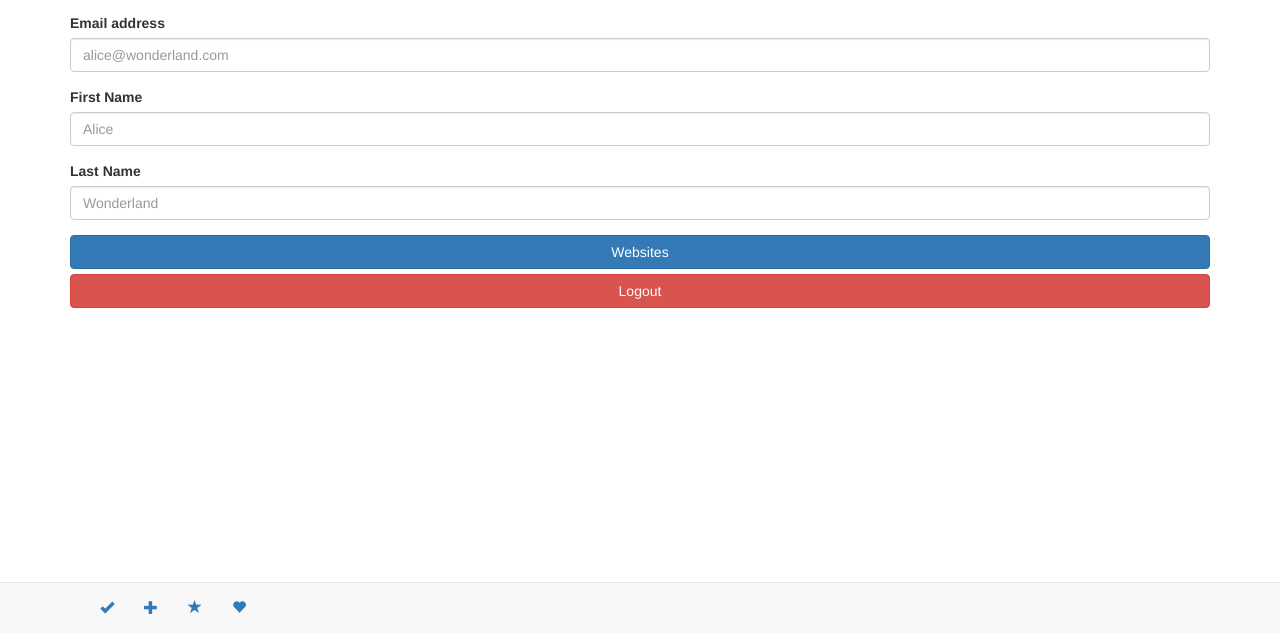
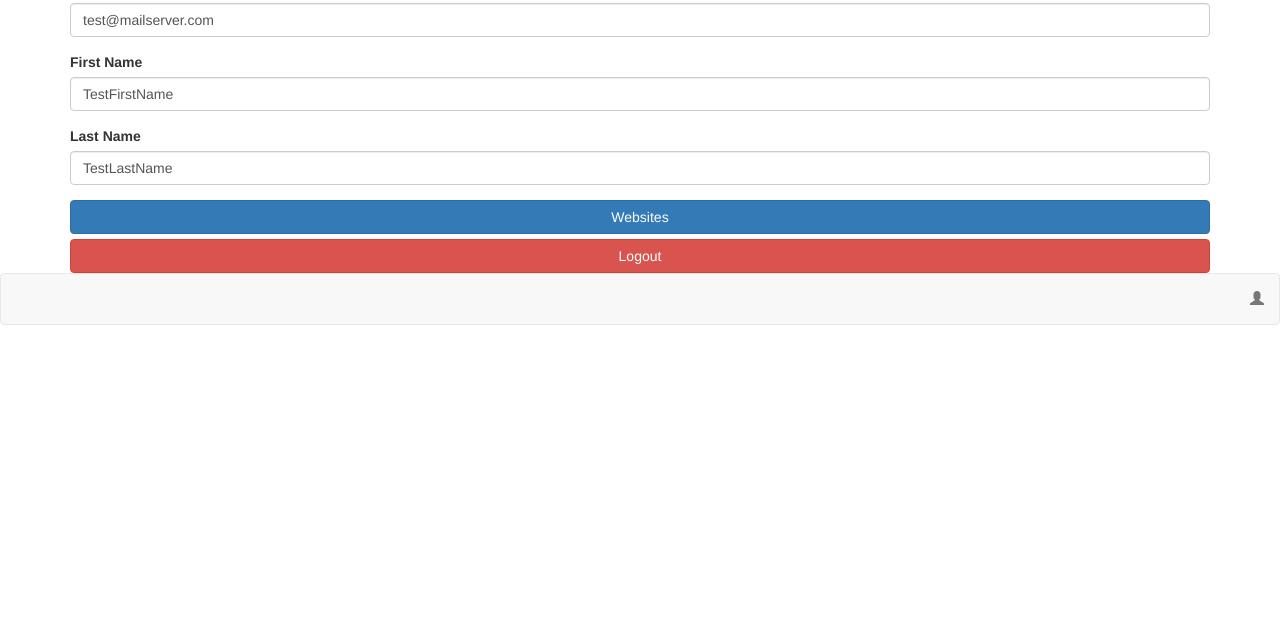
Before and after one commit to gddorsh/dorshimer-greg-webdev, a website: page public/assignment/profile.html in a window 1280 px wide. Shown: the part 167-800 px from the top of the page. Drawn offline with nearby package versions, Linux system fonts and the light colour scheme.

Commit message:
minor changes to profile.html

```diff
--- a/public/assignment/css/style.css
+++ b/public/assignment/css/style.css
@@ -3,5 +3,10 @@ input.form-control {
 }
 
 body {
-    padding-top: 36px;
+    padding-top: 0px;
+    padding-bottom: 0px;
 }
+
+html,body {
+    height: 100%;
+}
--- a/public/assignment/profile.html
+++ b/public/assignment/profile.html
@@ -8,72 +8,57 @@
 </head>
 <body>
 
-<nav class="navbar navbar-default navbar-fixed-top">
+<nav class="navbar navbar-default navbar-static-top">
     <div class="container-fluid">
         <div class="navbar-header">
             <a class="navbar-brand" href="#">
-                Fixed Top
+                Profile
             </a>
-            <p class="navbar-text pull-right">
+
+        </div>
+        <div class="row navbar-text navbar-right">
+            <div class="col-xs-3 text-center">
                 <a href="#" class="navbar-link">
-          <span class="glyphicon glyphicon-plus">
-          </span>
+                    <span class="glyphicon glyphicon-ok"></span>
                 </a>
-            </p>
+            </div>
         </div>
     </div>
 </nav>
 
 
     <div class="container">
-        <h1>Profile</h1>
-
         <form>
             <div class="form-group">
                 <label for="username">Username</label>
-                <input type="text" class="form-control" id="username" placeholder="Username">
+                <input type="text" class="form-control" id="username" value="TestUsername">
             </div>
             <div class="form-group">
                 <label for="email">Email address</label>
-                <input type="email" class="form-control" id="email" placeholder="alice@wonderland.com">
+                <input type="email" class="form-control" id="email" value="test@mailserver.com">
             </div>
             <div class="form-group">
                 <label for="first-name">First Name</label>
-                <input type="text" class="form-control" id="first-name" placeholder="Alice">
+                <input type="text" class="form-control" id="first-name" value="TestFirstName">
             </div>
             <div class="form-group">
                 <label for="last-name">Last Name</label>
-                <input type="text" class="form-control" id="last-name" placeholder="Wonderland">
+                <input type="text" class="form-control" id="last-name" value="TestLastName">
             </div>
         </form>
 
         <a class="btn btn-primary btn-block"
            href="website-list.html">Websites</a>
-        <a class="btn btn-danger  btn-block"
+        <a class="btn btn-danger btn-block"
            href="login.html">Logout</a>
     </div>
 
-<nav class="navbar navbar-default navbar-fixed-bottom">
-    <div class="container">
-        <div class="row navbar-text">
+<nav class="navbar navbar-default navbar-static-bottom">
+    <div class="container-fluid">
+        <div class="row navbar-text navbar-right">
             <div class="col-xs-3 text-center">
-                <a href="#">
-                    <span class="glyphicon glyphicon-ok"></span>
-                </a>
-            </div>
-            <div class="col-xs-3 text-center">
-                <a href="#">
-                    <span class="glyphicon glyphicon-plus"></span>
-                </a>
-            </div>
-            <div class="col-xs-3 text-center">
-                <a href="#">
-                    <span class="glyphicon glyphicon-star"></span>
-                </a>
-            </div>
-            <div class="col-xs-3 text-center">
-                <a href="#">
-                    <span class="glyphicon glyphicon-heart"></span>
+                <a href="#" class="navbar-link">
+                    <span class="glyphicon glyphicon-user"></span>
                 </a>
             </div>
         </div>
```
Also changed, not shown: public/assignment/index.html (+15 -0 lines).
